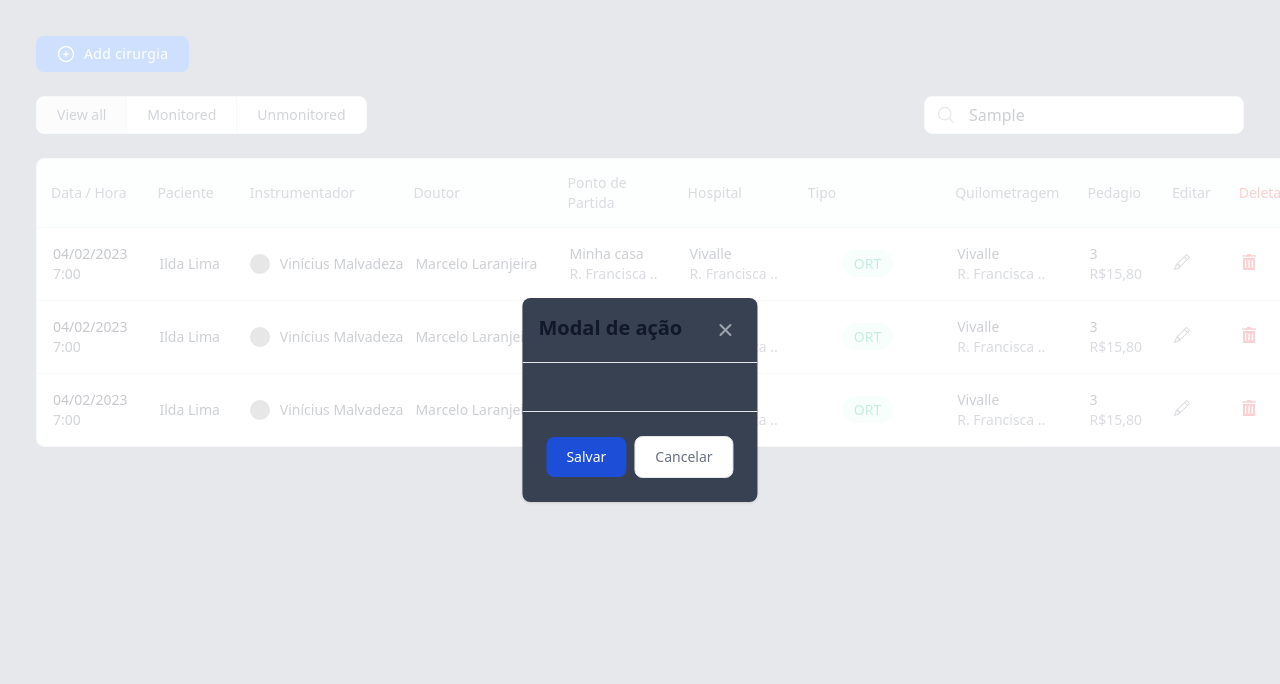
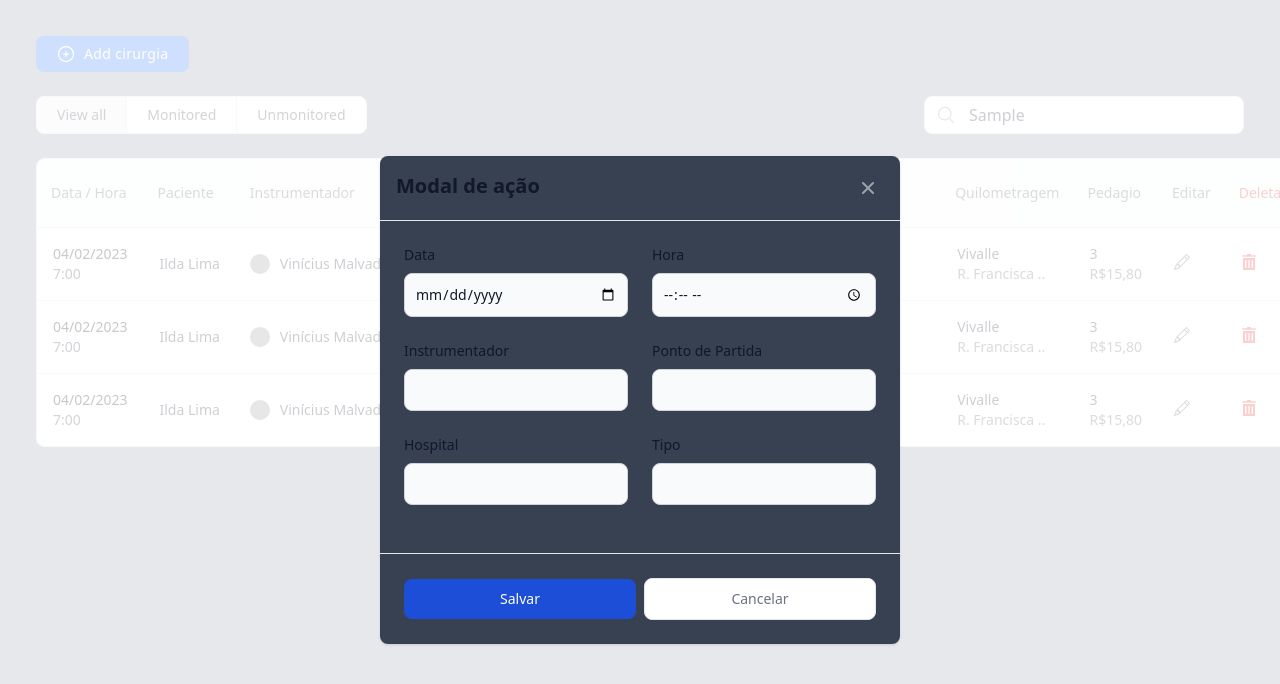
Before and after one commit to bolodissenoura/GQL-study-project, a Next.js app in the folder frontend/: page / in a window 1280 px wide. Both pictures are taken after typing "Sample" into the empty fields and a click on the button "Add cirurgia". Shown: the top 684 px of the page. Built offline with nearby package versions, Linux system fonts and the light colour scheme; grey boxes are pictures that could not be loaded.

Commit message:
feat: text field component

```diff
--- /dev/null
+++ b/frontend/src/components/Inputs/index.ts
@@ -0,0 +1 @@
+export * from "./textField.component";
--- /dev/null
+++ b/frontend/src/components/Inputs/textField.component.tsx
@@ -0,0 +1,28 @@
+import React from "react";
+
+interface TextFieldInterface {
+  label: string;
+  placeholder?: string;
+  id: string;
+  type?: string;
+  required?: boolean;
+}
+
+export function TextField(props: TextFieldInterface) {
+  return (
+    <div>
+      <label
+        htmlFor={props.id}
+        className="block mb-2 text-sm font-medium text-gray-900 dark:text-white">
+        {props.label}
+      </label>
+      <input
+        type={props.type ?? "text"}
+        id={props.id}
+        className="bg-gray-50 border border-gray-300 text-gray-900 text-sm rounded-lg focus:ring-blue-500 focus:border-blue-500 block w-full p-2.5 dark:bg-gray-700 dark:border-gray-600 dark:placeholder-gray-400 dark:text-white dark:focus:ring-blue-500 dark:focus:border-blue-500"
+        placeholder={props.placeholder}
+        required={props.required ?? false}
+      />
+    </div>
+  );
+}
--- a/frontend/src/components/Modal/editModal.component.tsx
+++ b/frontend/src/components/Modal/editModal.component.tsx
@@ -1,13 +1,14 @@
 /* eslint-disable react/display-name */
-import React from "react"
-import Modal from 'react-modal';
+import React from "react";
+import Modal from "react-modal";
+import * as C from "../index";
 
 interface EditModalInterface {
-  titleModal?: string
+  titleModal?: string;
 }
 
 type Ref = {
-  openModal: () => void
+  openModal: () => void;
 } | null;
 
 export const EditModal = React.forwardRef((props: EditModalInterface, ref) => {
@@ -16,61 +17,87 @@ export const EditModal = React.forwardRef((props: EditModalInterface, ref) => {
   React.useImperativeHandle(ref, () => ({
     openModal() {
       setIsOpen(true);
-    }
+    },
   }));
 
   const customStyles = {
     content: {
-      top: '50%',
-      left: '50%',
-      right: 'auto',
-      bottom: 'auto',
-      marginRight: '-50%',
+      top: "50%",
+      left: "50%",
+      right: "auto",
+      bottom: "auto",
+      marginRight: "-50%",
       backgroundColor: "transparent",
       border: "none",
-      transform: 'translate(-50%, -50%)',
+      transform: "translate(-50%, -50%)",
     },
   };
-
-
 
   function closeModal() {
     setIsOpen(false);
   }
   return (
     <>
-      <div>
+      <form>
         <Modal
           isOpen={modalIsOpen}
           onRequestClose={closeModal}
           style={customStyles}
-          contentLabel="Example Modal"
-        >
+          contentLabel="Example Modal">
           <div className="relative w-full h-full max-w-2xl md:h-auto ">
             <div className="relative rounded-lg shadow bg-gray-700">
               <div className="flex items-start justify-between p-4 border-b rounded-t dark:border-gray-600">
                 <h3 className="text-xl font-semibold text-gray-900 dark:text-white">
                   {props.titleModal ?? "Modal de ação"}
                 </h3>
-                <button onClick={() => closeModal()} type="button" className="text-gray-400 bg-transparent hover:bg-gray-200 hover:text-gray-900 rounded-lg text-sm p-1.5 ml-auto inline-flex items-center dark:hover:bg-gray-600 dark:hover:text-white" data-modal-hide="defaultModal">
-                  <svg aria-hidden="true" className="w-5 h-5" fill="currentColor" viewBox="0 0 20 20" xmlns="http://www.w3.org/2000/svg"><path fill-rule="evenodd" d="M4.293 4.293a1 1 0 011.414 0L10 8.586l4.293-4.293a1 1 0 111.414 1.414L11.414 10l4.293 4.293a1 1 0 01-1.414 1.414L10 11.414l-4.293 4.293a1 1 0 01-1.414-1.414L8.586 10 4.293 5.707a1 1 0 010-1.414z" clip-rule="evenodd"></path></svg>
+                <button
+                  onClick={() => closeModal()}
+                  type="button"
+                  className="text-gray-400 bg-transparent hover:bg-gray-200 hover:text-gray-900 rounded-lg text-sm p-1.5 ml-auto inline-flex items-center dark:hover:bg-gray-600 dark:hover:text-white"
+                  data-modal-hide="defaultModal">
+                  <svg
+                    aria-hidden="true"
+                    className="w-5 h-5"
+                    fill="currentColor"
+                    viewBox="0 0 20 20"
+                    xmlns="http://www.w3.org/2000/svg">
+                    <path
+                      fill-rule="evenodd"
+                      d="M4.293 4.293a1 1 0 011.414 0L10 8.586l4.293-4.293a1 1 0 111.414 1.414L11.414 10l4.293 4.293a1 1 0 01-1.414 1.414L10 11.414l-4.293 4.293a1 1 0 01-1.414-1.414L8.586 10 4.293 5.707a1 1 0 010-1.414z"
+                      clip-rule="evenodd"></path>
+                  </svg>
                 </button>
               </div>
               <div className="p-6 space-y-6">
+                <div className="grid gap-6 mb-6 md:grid-cols-2">
 
+                  <C.TextField id="date" type="date" required label="Data" />
+                  <C.TextField id="hour" type="time" required label="Hora" />
+                  <C.TextField id="hour" type="select" required label="Instrumentador" />
+                  <C.TextField id="hour" type="select" required label="Ponto de Partida" />
+                  <C.TextField id="hour" type="select" required label="Hospital" />
+                  <C.TextField id="hour" type="select" required label="Tipo" />
+                </div>
               </div>
-              <div className="flex items-center p-6 space-x-2 border-t border-gray-200 rounded-b dark:border-gray-600">
-                <button data-modal-hide="defaultModal" type="button" className="text-white bg-blue-700 hover:bg-blue-800 focus:ring-4 focus:outline-none focus:ring-blue-300 font-medium rounded-lg text-sm px-5 py-2.5 text-center dark:bg-blue-600 dark:hover:bg-blue-700 dark:focus:ring-blue-800">
+              <div className="flex items-center justify-center p-6 space-x-2 border-t border-gray-200 rounded-b dark:border-gray-600">
+                <button
+                  data-modal-hide="defaultModal"
+                  type="submit"
+                  className="text-white w-1/2 bg-blue-700 hover:bg-blue-800 font-medium rounded-lg text-sm px-5 py-2.5 text-center ">
                   Salvar
                 </button>
-                <button onClick={() => closeModal()} data-modal-hide="defaultModal" type="button" className="text-gray-500 bg-white hover:bg-gray-100 focus:ring-4 focus:outline-none focus:ring-blue-300 rounded-lg border border-gray-200 text-sm font-medium px-5 py-2.5 hover:text-gray-900 focus:z-10 dark:bg-gray-700 dark:text-gray-300 dark:border-gray-500 dark:hover:text-white dark:hover:bg-gray-600 dark:focus:ring-gray-600">
+                <button
+                  onClick={() => closeModal()}
+                  data-modal-hide="defaultModal"
+                  type="button"
+                  className="text-gray-500 w-1/2 bg-white hover:bg-gray-100  rounded-lg border border-gray-200 text-sm font-medium px-5 py-2.5 hover:text-gray-900 focus:z-10 dark:bg-gray-700 dark:text-gray-300 dark:border-gray-500 dark:hover:text-white dark:hover:bg-gray-600 dark:focus:ring-gray-600">
                   Cancelar
                 </button>
               </div>
             </div>
           </div>
         </Modal>
-      </div>
+      </form>
     </>
-  )
-})
+  );
+});
--- a/frontend/src/components/index.ts
+++ b/frontend/src/components/index.ts
@@ -1,3 +1,4 @@
 export * from "./TableRow";
 export * from "./TableHeader";
 export * from "./Modal";
+export * from "./Inputs";
--- a/frontend/src/pages/index.tsx
+++ b/frontend/src/pages/index.tsx
@@ -1,6 +1,6 @@
-import React from 'react'
-import Head from 'next/head'
-import * as C from "@/components"
+import React from "react";
+import Head from "next/head";
+import * as C from "@/components";
 
 export default function Home() {
   const ref = React.useRef();
@@ -8,18 +8,33 @@ export default function Home() {
     <>
       <Head>
         <title>Instrumentadores</title>
-        <meta name="description" content="Planejamento de cirurgias para instrumentador" />
+        <meta
+          name="description"
+          content="Planejamento de cirurgias para instrumentador"
+        />
         <meta name="viewport" content="width=device-width, initial-scale=1" />
         <link rel="icon" href="/favicon.ico" />
       </Head>
-      <main className='bg-gray-400 h-auto p-5 min-h-screen overflow-x-auto' >
+      <main className="bg-gray-400 h-auto p-5 min-h-screen overflow-x-auto">
         <section className="container px-4 mx-auto">
           <div className="sm:flex sm:items-center sm:justify-between">
             <div className="flex items-center mt-4 gap-x-3">
-              {/* @ts-ignore */}
-              <button onClick={() => ref.current.openModal()} className="flex items-center justify-center w-1/2 px-5 py-2 text-sm tracking-wide text-white transition-colors duration-200 bg-blue-500 rounded-lg shrink-0 sm:w-auto gap-x-2 hover:bg-blue-600 dark:hover:bg-blue-500 dark:bg-blue-600">
-                <svg xmlns="http://www.w3.org/2000/svg" fill="none" viewBox="0 0 24 24" stroke-width="1.5" stroke="currentColor" className="w-5 h-5">
-                  <path stroke-linecap="round" stroke-linejoin="round" d="M12 9v6m3-3H9m12 0a9 9 0 11-18 0 9 9 0 0118 0z" />
+              <button
+                // @ts-ignore
+                onClick={() => ref.current.openModal()}
+                className="flex items-center justify-center w-1/2 px-5 py-2 text-sm tracking-wide text-white transition-colors duration-200 bg-blue-500 rounded-lg shrink-0 sm:w-auto gap-x-2 hover:bg-blue-600 dark:hover:bg-blue-500 dark:bg-blue-600">
+                <svg
+                  xmlns="http://www.w3.org/2000/svg"
+                  fill="none"
+                  viewBox="0 0 24 24"
+                  stroke-width="1.5"
+                  stroke="currentColor"
+                  className="w-5 h-5">
+                  <path
+                    stroke-linecap="round"
+                    stroke-linejoin="round"
+                    d="M12 9v6m3-3H9m12 0a9 9 0 11-18 0 9 9 0 0118 0z"
+                  />
                 </svg>
 
                 <span>Add cirurgia</span>
@@ -43,20 +58,34 @@ export default function Home() {
 
             <div className="relative flex items-center mt-4 md:mt-0">
               <span className="absolute">
-                <svg xmlns="http://www.w3.org/2000/svg" fill="none" viewBox="0 0 24 24" stroke-width="1.5" stroke="currentColor" className="w-5 h-5 mx-3 text-gray-400 dark:text-gray-600">
-                  <path stroke-linecap="round" stroke-linejoin="round" d="M21 21l-5.197-5.197m0 0A7.5 7.5 0 105.196 5.196a7.5 7.5 0 0010.607 10.607z" />
+                <svg
+                  xmlns="http://www.w3.org/2000/svg"
+                  fill="none"
+                  viewBox="0 0 24 24"
+                  stroke-width="1.5"
+                  stroke="currentColor"
+                  className="w-5 h-5 mx-3 text-gray-400 dark:text-gray-600">
+                  <path
+                    stroke-linecap="round"
+                    stroke-linejoin="round"
+                    d="M21 21l-5.197-5.197m0 0A7.5 7.5 0 105.196 5.196a7.5 7.5 0 0010.607 10.607z"
+                  />
                 </svg>
               </span>
-              <input type="text" placeholder="Search" className="block w-full py-1.5 pr-5 text-gray-700 bg-white border border-gray-200 rounded-lg md:w-80 placeholder-gray-400/70 pl-11 rtl:pr-11 rtl:pl-5 dark:bg-gray-900 dark:text-gray-300 dark:border-gray-600 focus:border-blue-400 dark:focus:border-blue-300 focus:ring-blue-300 focus:outline-none focus:ring focus:ring-opacity-40" />
+              <input
+                type="text"
+                placeholder="Search"
+                className="block w-full py-1.5 pr-5 text-gray-700 bg-white border border-gray-200 rounded-lg md:w-80 placeholder-gray-400/70 pl-11 rtl:pr-11 rtl:pl-5 dark:bg-gray-900 dark:text-gray-300 dark:border-gray-600 focus:border-blue-400 dark:focus:border-blue-300 focus:ring-blue-300 focus:outline-none focus:ring focus:ring-opacity-40"
+              />
             </div>
           </div>
           <div className="flex flex-col mt-6  ">
             <div className="-mx-4 -my-2 sm:-mx-6 lg:-mx-8 ">
               <div className="inline-block min-w-full max-h-full py-2 align-middle md:px-6 lg:px-8">
-                <div className="border border-gray-200 dark:border-gray-700 md:rounded-lg overflow-y-auto " >
-                  <table className="min-w-full divide-y divide-gray-200 dark:divide-gray-700 rtl:pr-11 rtl:pl-5 sm:px-6 lg:px-8" >
+                <div className="border border-gray-200 dark:border-gray-700 md:rounded-lg overflow-y-auto ">
+                  <table className="min-w-full divide-y divide-gray-200 dark:divide-gray-700 rtl:pr-11 rtl:pl-5 sm:px-6 lg:px-8">
                     <C.TableHeader />
-                    <tbody className="bg-white divide-y divide-gray-200 dark:divide-gray-700 dark:bg-gray-900 " >
+                    <tbody className="bg-white divide-y divide-gray-200 dark:divide-gray-700 dark:bg-gray-900 ">
                       <C.TableRow />
                       <C.TableRow />
                       <C.TableRow />
@@ -70,5 +99,5 @@ export default function Home() {
         <C.EditModal ref={ref} />
       </main>
     </>
-  )
+  );
 }
```
